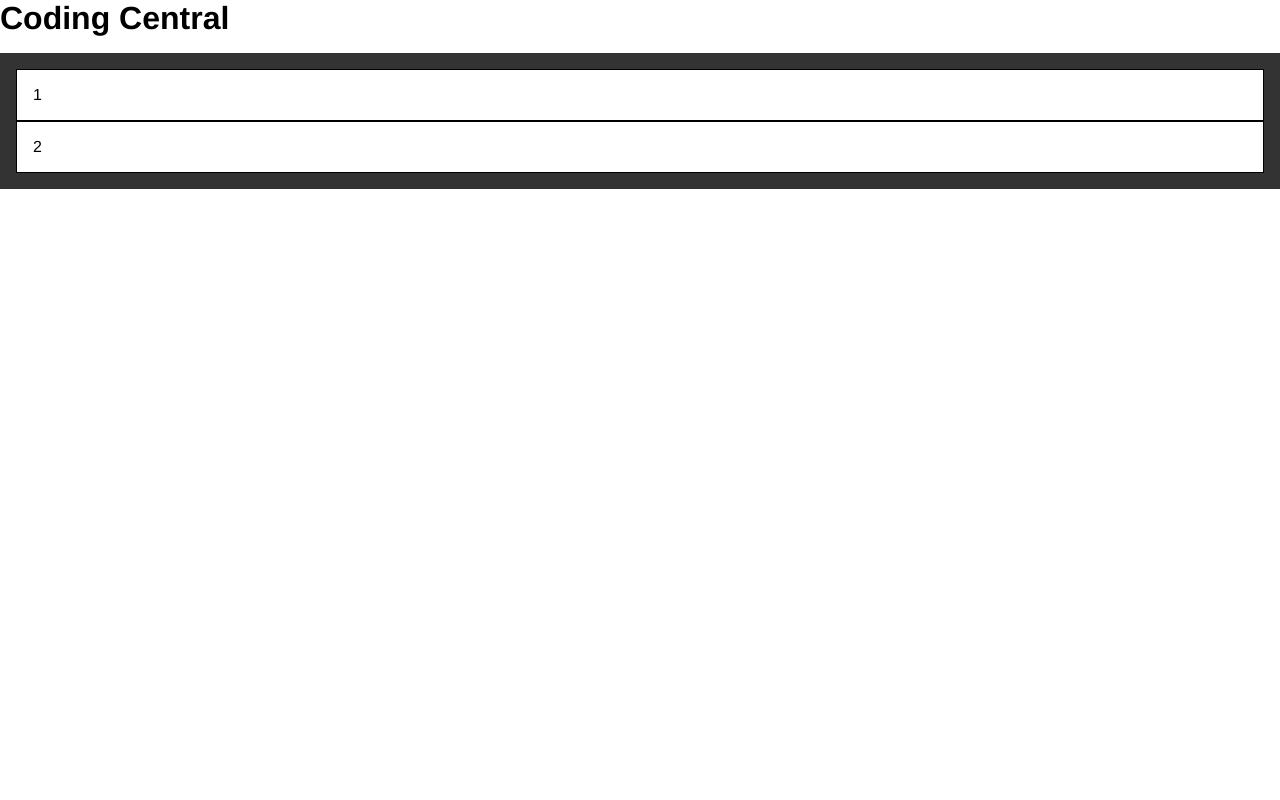
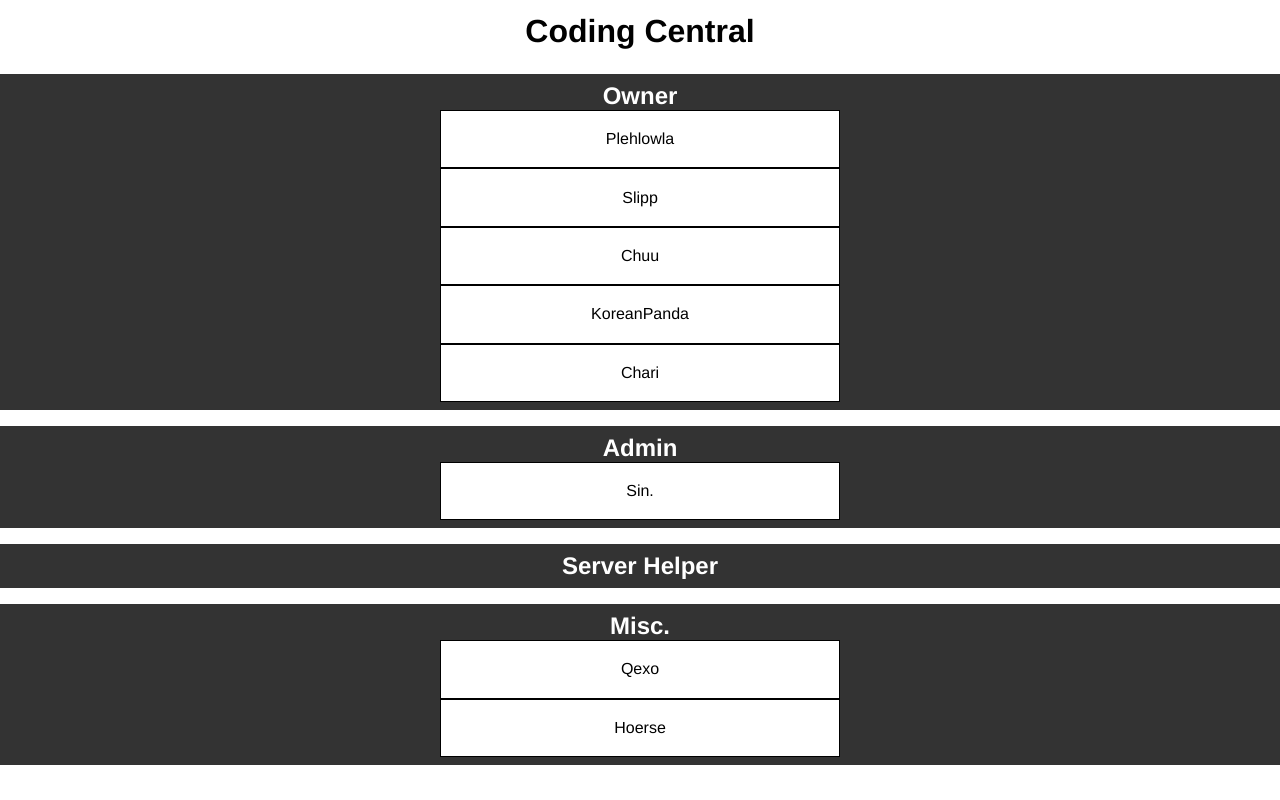
Before and after one commit to Plehlowla/sortable-drag-and-drop, a plain HTML site: page index.html in a window 1280 px wide. Drawn offline with Linux system fonts and the light colour scheme.

Commit message:
added example

```diff
--- a/index.html
+++ b/index.html
@@ -16,13 +16,26 @@
     </div>
 
     <div class="container">
-        <p class="draggable" draggable="true">1</p>
-        <p class="draggable" draggable="true">2</p>
+        <h2>Owner</h2>
+        <p class="draggable" draggable="true">Plehlowla</p>
+        <p class="draggable" draggable="true">Slipp</p>
+        <p class="draggable" draggable="true">Chuu</p>
+        <p class="draggable" draggable="true">KoreanPanda</p>
+        <p class="draggable" draggable="true">Chari</p>
     </div>
-    <!-- <div class="container">
-        <p class="draggable" draggable="true">1</p>
-        <p class="draggable" draggable="true">2</p>
-    </div> -->
+    <div class="container">
+        <h2>Admin</h2>
+        <p class="draggable" draggable="true">Sin.</p>
+    </div>
+    <div class="container">
+        <h2>Server Helper</h2>
+    </div>
+    <div class="container">
+        <h2>Misc.</h2>
+        <p class="draggable" draggable="true">Qexo</p>
+        <p class="draggable" draggable="true">Hoerse</p>
+
+    </div>
 
 </body>
 </html>
--- a/main.css
+++ b/main.css
@@ -5,14 +5,34 @@
     font-family: 'Franklin Gothic Medium', 'Arial Narrow', Arial, sans-serif;
 }
 
+.title {
+    display: flex;
+    justify-content: center;
+    align-items: center;
+    margin-top: 5px;
+    padding: .5rem;
+}
+
+h2{
+    color: #fff;
+}
+
 .container {
+    display: flex;
+    justify-content: center;
+    align-items: center;
+    flex-direction: column;
     background-color: #333;
-    padding: 1rem;
+    padding: .5rem 5rem;
     margin-top: 1rem;
 }
 
 .draggable {
-    padding: 1rem;
+    display: flex;
+    align-items: center;
+    justify-content: center;
+    width: 400px;
+    padding: 1.2rem;
     background-color: #fff;
     border: 1px solid black;
     cursor: move;
```
